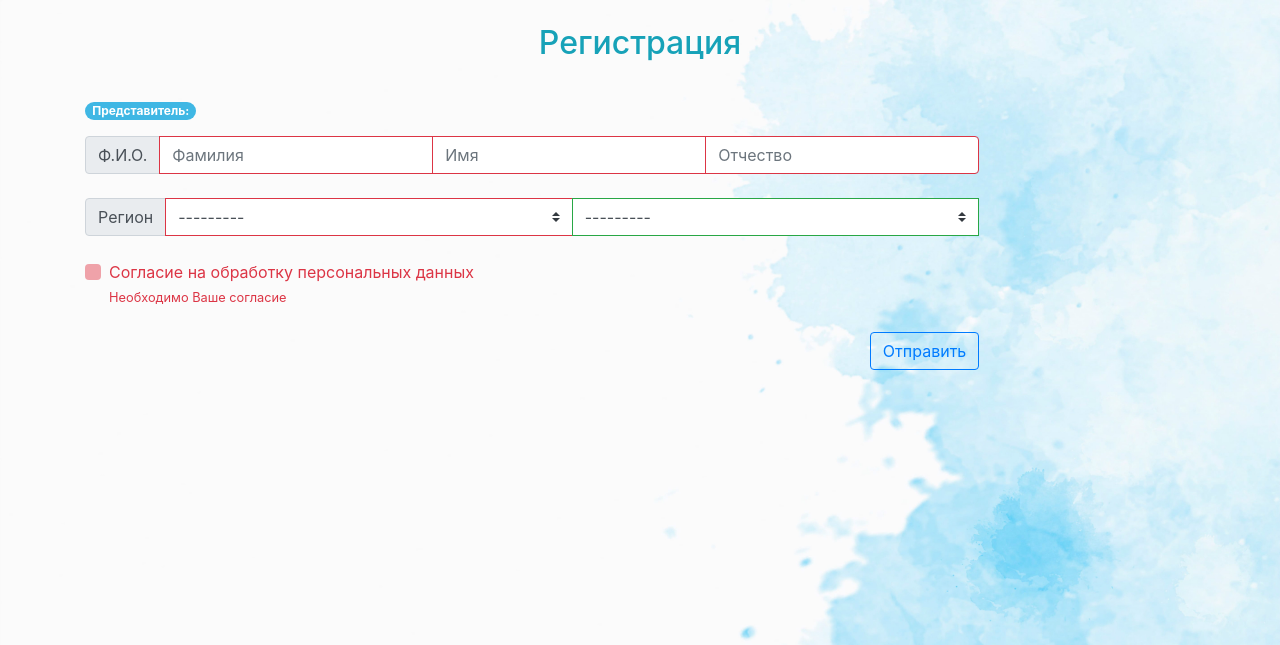
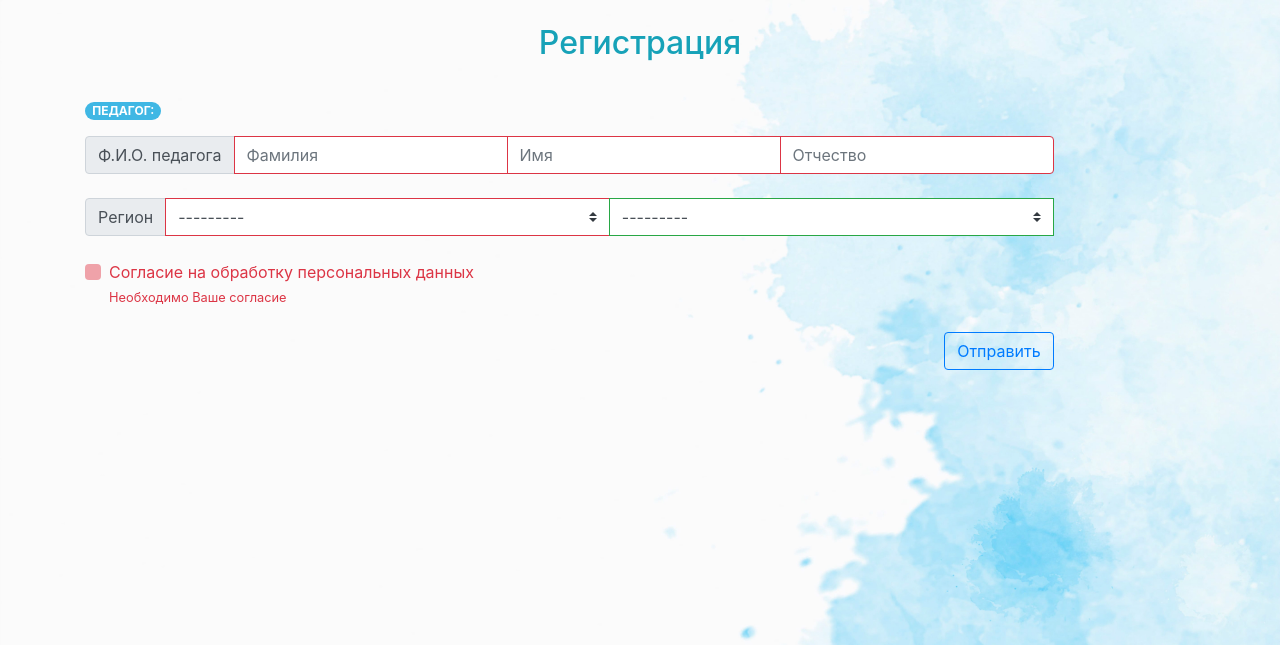
Before and after one commit to nezaicev/CNHO, a Django app: template main/templates/teacher.html in a window 1280 px wide. Shown: the top 645 px of the page. Run offline with Django 3.2, Linux system fonts and the light colour scheme; the template is opened without the code that fills it: values that come from a table or form of the project are taken from there, others are empty; parts of the project's set-up code (start-up, migrations or seed data) failed here and were passed over; some libraries are stand-ins or nearby versions.

Commit message:
замена фио представителя на фио педагога

```diff
--- a/main/templates/teacher.html
+++ b/main/templates/teacher.html
@@ -77,10 +77,10 @@
                 </div>
             {% else %}
                 {#                -----if not teacher----------#}
-                <span class="badge badge-pill badge-info mb-3 mt-2">Представитель:</span>
+                <span class="badge badge-pill badge-info mb-3 mt-2">ПЕДАГОГ:</span>
                 <div class="input-group  mb-4">
                     <div class="input-group-prepend">
-                        <span class="input-group-text" id="">Ф.И.О.</span>
+                        <span class="input-group-text" id="">Ф.И.О. педагога </span>
                     </div>
                     {{ form.fio }}
                     <input class="form-control" placeholder="Фамилия" name="tmp_fio" required>
```
